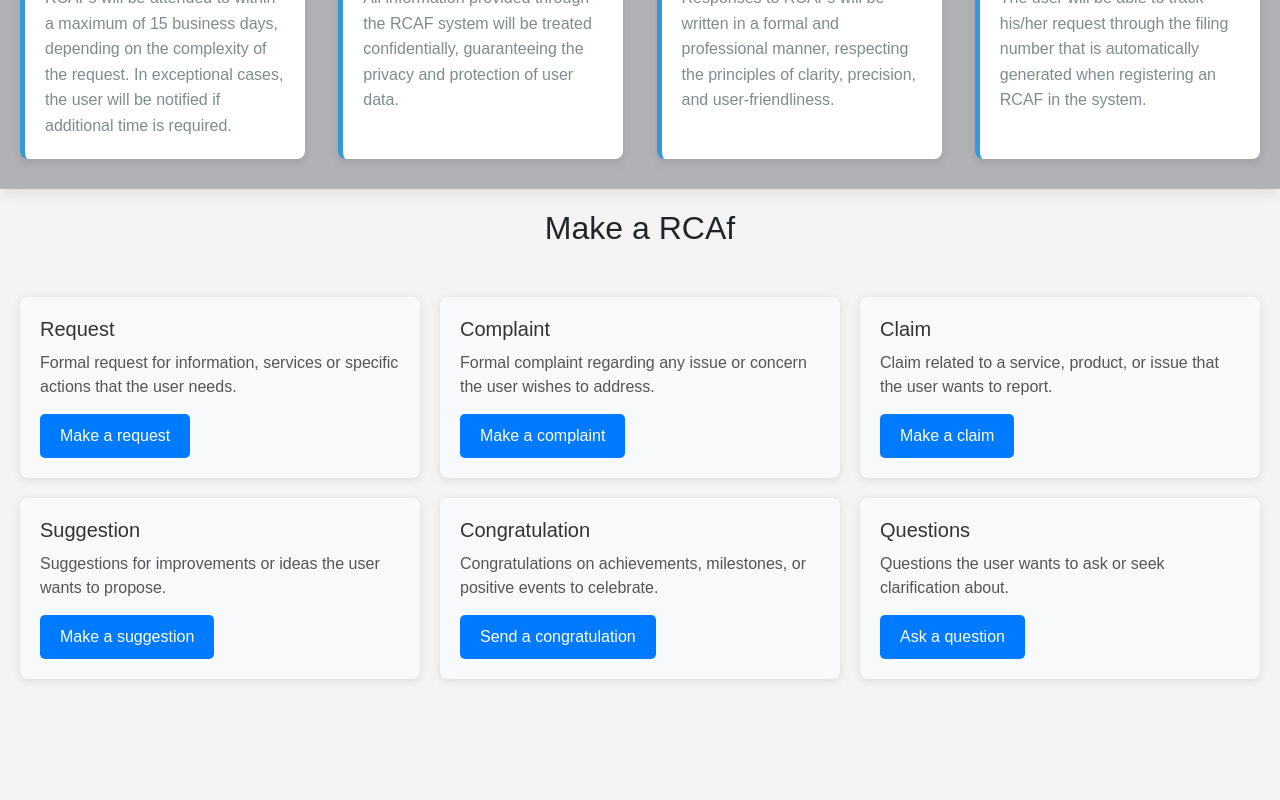
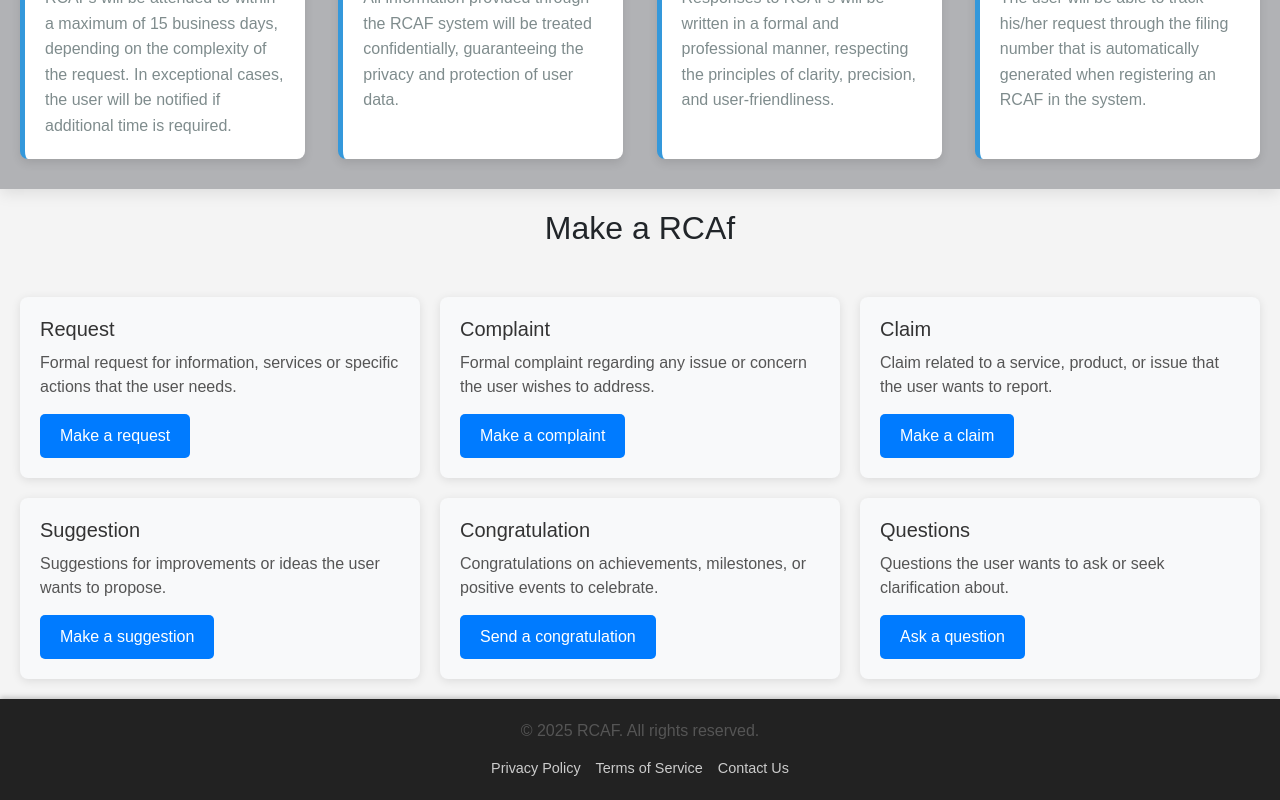
Before and after one commit to juangzj/rcaf-system, a React (Vite) app in the folder react/rcaf-frontend/: page / in a window 1280 px wide. Shown: the part 1344-2144 px from the top of the page. Before the commit the page ends 2043 px from the top, so only its background shows below. Built offline with nearby package versions, Linux system fonts and the light colour scheme.

Commit message:
[feat] left sidebar added

```diff
--- a/react/rcaf-frontend/src/App.jsx
+++ b/react/rcaf-frontend/src/App.jsx
@@ -4,7 +4,8 @@ import Login from './pages/login/login';
 import Register from './pages/register/Register';
 import RcafMainPage from './pages/rcafMainPage/RcafMainPage';
 import Navbar from './components/navbar/Navbar';
-import InsideNavbar from './components/insideNavbar/insideNavbar';
+import LeftSidebar from './components/leftSidebar/LeftSidebar';
+import Footer from './components/footer/Footer';
 
 
 
@@ -19,12 +20,16 @@ function App() {
             <div>
               <Navbar></Navbar>
               <RcafMainPage></RcafMainPage>
+              <Footer></Footer>
             </div>
           } ></Route>
           <Route path='/login' element={<Login />} ></Route>
           <Route path='/register' element={<Register />} ></Route>
           <Route path="/dashboard" element={
-            <InsideNavbar></InsideNavbar>
+            <>
+              <LeftSidebar></LeftSidebar>
+
+            </>
 
 
           }>
--- /dev/null
+++ b/react/rcaf-frontend/src/components/footer/Footer.css
@@ -0,0 +1,46 @@
+/* Global layout styles */
+body,
+html {
+  margin: 0;
+  padding: 0;
+  display: flex;
+  flex-direction: column;
+  min-height: 100vh;
+}
+
+/* Content area to grow with content */
+main {
+  flex: 1;
+}
+
+/* Footer styles */
+.footer {
+  background-color: #222;
+  color: #fff;
+  text-align: center;
+  padding: 20px 10px;
+  box-shadow: 0 -2px 5px rgba(0, 0, 0, 0.2);
+}
+
+.footer-container {
+  max-width: 1200px;
+  margin: 0 auto;
+}
+
+.footer-links {
+  margin-top: 10px;
+  display: flex;
+  gap: 15px;
+  justify-content: center;
+}
+
+.footer-links a {
+  color: #ccc;
+  text-decoration: none;
+  font-size: 0.9rem;
+  transition: color 0.3s ease;
+}
+
+.footer-links a:hover {
+  color: #fff;
+}
--- a/react/rcaf-frontend/src/components/footer/Footer.jsx
+++ b/react/rcaf-frontend/src/components/footer/Footer.jsx
@@ -0,0 +1,19 @@
+import "react";
+import "./Footer.css";
+
+function Footer() {
+  return (
+    <footer className="footer">
+      <div className="footer-container">
+        <p>&copy; 2025 RCAF. All rights reserved.</p>
+        <div className="footer-links">
+          <a href="/privacy">Privacy Policy</a>
+          <a href="/terms">Terms of Service</a>
+          <a href="/contact">Contact Us</a>
+        </div>
+      </div>
+    </footer>
+  );
+}
+
+export default Footer;
--- /dev/null
+++ b/react/rcaf-frontend/src/components/leftSidebar/LeftSIdebar.css
@@ -0,0 +1,91 @@
+/* General styles for the body */
+body {
+  margin: 0;
+  font-family: Arial, sans-serif;
+  background-color: #f4f4f4;
+}
+
+/* Left Sidebar styles */
+.left-sidebar {
+  position: fixed;
+  top: 0;
+  left: 0;
+  width: 250px;
+  height: 100%;
+  background-color: #000;
+  color: #fff;
+  transform: translateX(-100%);
+  transition: transform 0.3s ease;
+  box-shadow: 2px 0 5px rgba(0, 0, 0, 0.5);
+  z-index: 999;
+}
+
+.left-sidebar.open {
+  transform: translateX(0);
+}
+
+.left-sidebar ul {
+  list-style: none;
+  padding: 20px;
+  margin: 0;
+}
+
+.left-sidebar ul li {
+  margin: 15px 0;
+}
+
+.left-sidebar ul li a {
+  color: #fff;
+  text-decoration: none;
+  font-size: 1rem;
+  display: block;
+  padding: 10px 15px;
+  border-radius: 4px;
+  transition: background-color 0.3s ease;
+}
+
+.left-sidebar ul li a:hover {
+  background-color: #333;
+}
+
+/* Logout button at the bottom */
+.logout-button {
+  position: absolute;
+  bottom: 20px;
+  left: 50%;
+  transform: translateX(-50%);
+  width: 80%;
+  padding: 10px 15px;
+  background-color: #ff4d4d;
+  color: #fff;
+  border: none;
+  border-radius: 4px;
+  text-align: center;
+  cursor: pointer;
+  font-size: 1rem;
+  transition: background-color 0.3s ease;
+}
+
+.logout-button:hover {
+  background-color: #e60000;
+}
+
+/* Toggle button */
+.left-toggle-button {
+  position: fixed;
+  top: 20px;
+  right: 20px;
+  z-index: 1000;
+  background-color: #000;
+  color: #fff;
+  border: none;
+  padding: 10px 20px;
+  font-size: 1rem;
+  border-radius: 4px;
+  cursor: pointer;
+  transition: background-color 0.3s ease;
+}
+
+.left-toggle-button:hover {
+  background-color: #333;
+}
--- /dev/null
+++ b/react/rcaf-frontend/src/components/leftSidebar/LeftSidebar.jsx
@@ -0,0 +1,37 @@
+import "react";
+import "./LeftSidebar.css";
+import { Link } from "react-router-dom";
+import { useNavigate } from "react-router-dom";
+
+function LeftSidebar() {
+
+  const navigate = useNavigate();
+
+  const toggleSidebar = () => {
+    document.querySelector(".left-sidebar").classList.toggle("open");
+  };
+
+  const handleLogOut = () => {
+    navigate("/");
+  }
+
+
+
+  return (
+    <div>
+      <button className="left-toggle-button" onClick={toggleSidebar}>
+        ☰ Menu
+      </button>
+      <aside className="left-sidebar">
+        <ul>
+          <li><Link to="/home">Home</Link></li>
+          <li><Link to="/about">About</Link></li>
+          <li><Link to="/services">Services</Link></li>
+        </ul>
+        <button className="logout-button" onClick={handleLogOut} >Log Out</button>
+      </aside>
+    </div>
+  );
+}
+
+export default LeftSidebar;
```
